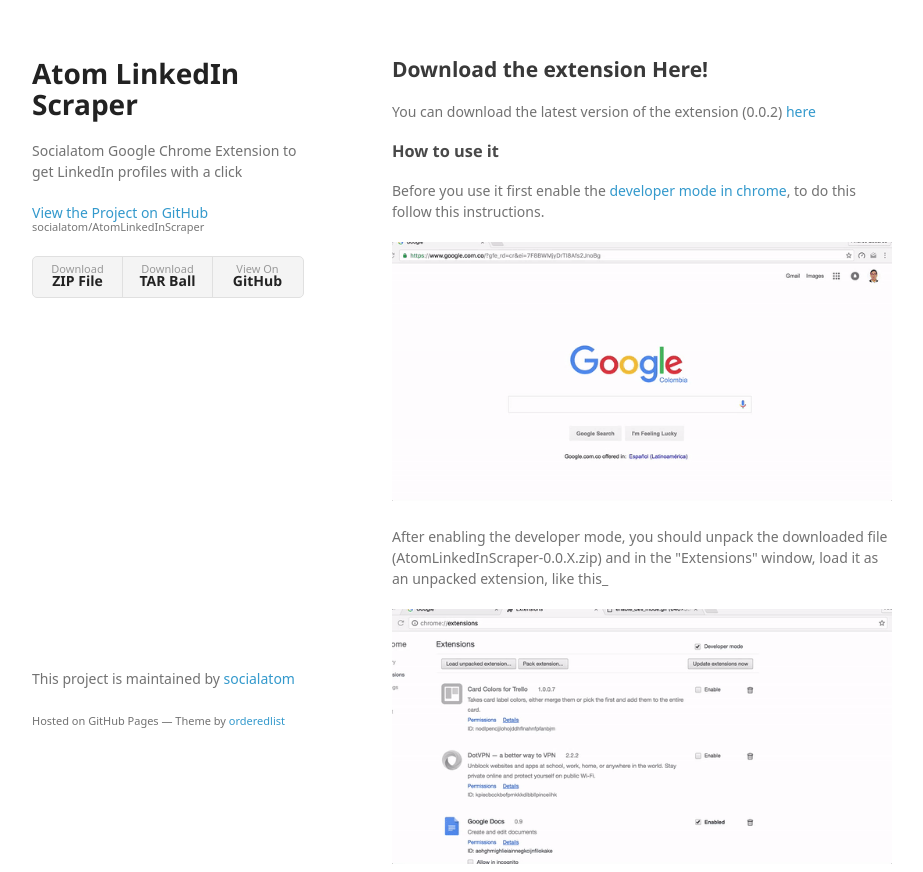
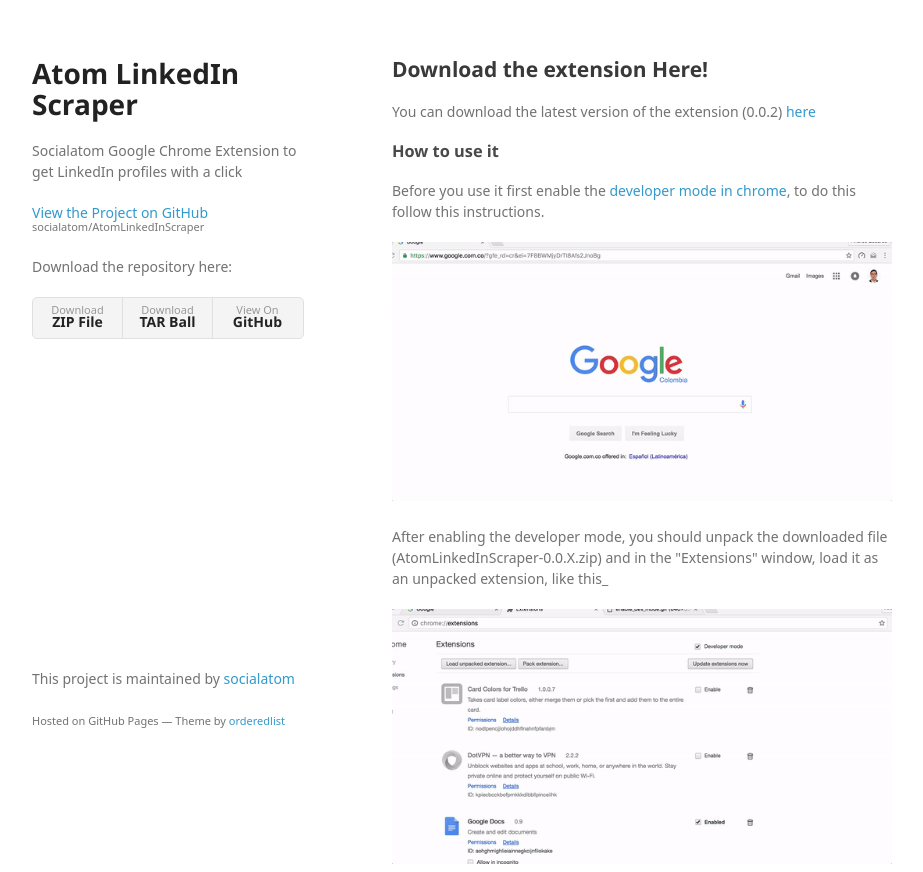
Before and after one commit to socialatom/AtomLinkedInScraper, a browser extension: page index.html in a window 1280 px wide. Shown: the top 872 px of the page, without its empty margins (178-1101 px from the left). Drawn offline with Linux system fonts and the light colour scheme; a web font is replaced by a local one.

Commit message:
Added more description

```diff
--- a/index.html
+++ b/index.html
@@ -20,7 +20,9 @@
 
         <p class="view"><a href="https://github.com/socialatom/AtomLinkedInScraper">View the Project on GitHub <small>socialatom/AtomLinkedInScraper</small></a></p>
 
-
+        <p>
+          Download the repository here:
+        </p>
         <ul>
           <li><a href="https://github.com/socialatom/AtomLinkedInScraper/zipball/master">Download <strong>ZIP File</strong></a></li>
           <li><a href="https://github.com/socialatom/AtomLinkedInScraper/tarball/master">Download <strong>TAR Ball</strong></a></li>
```
